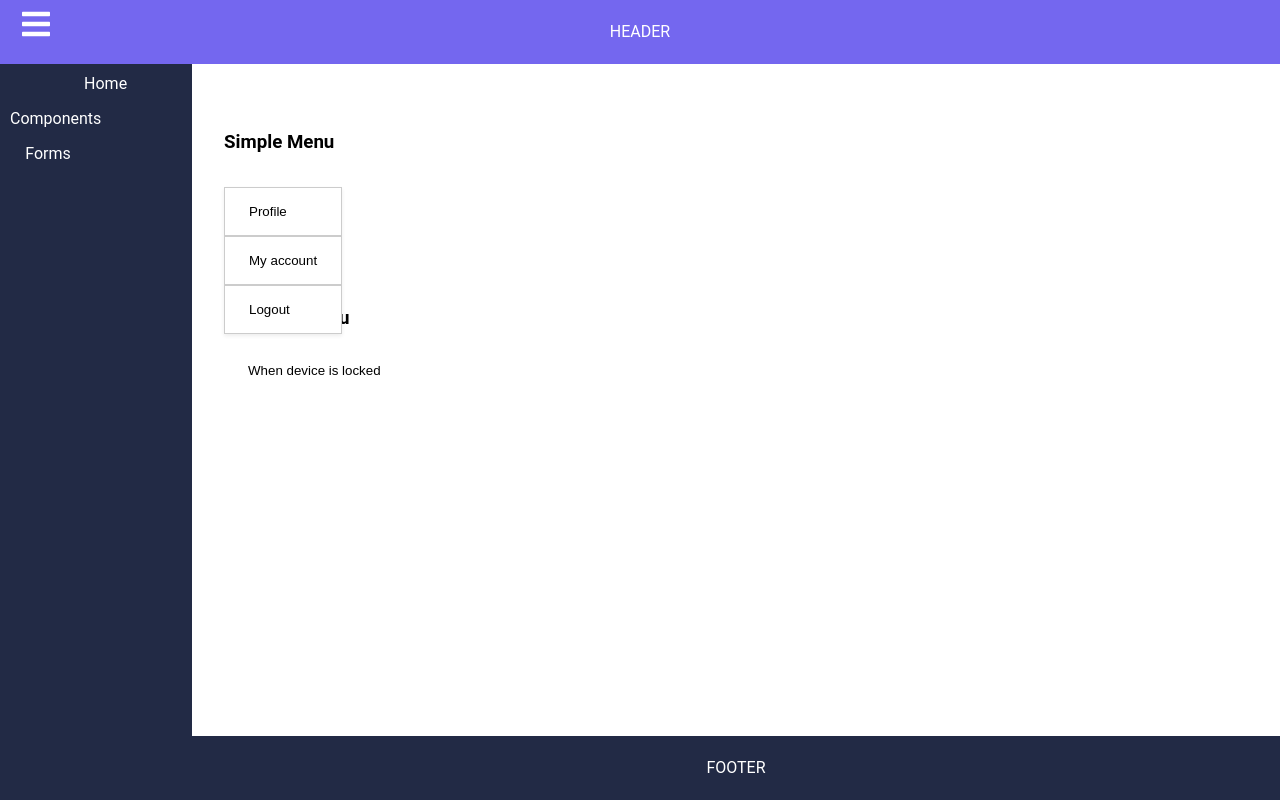
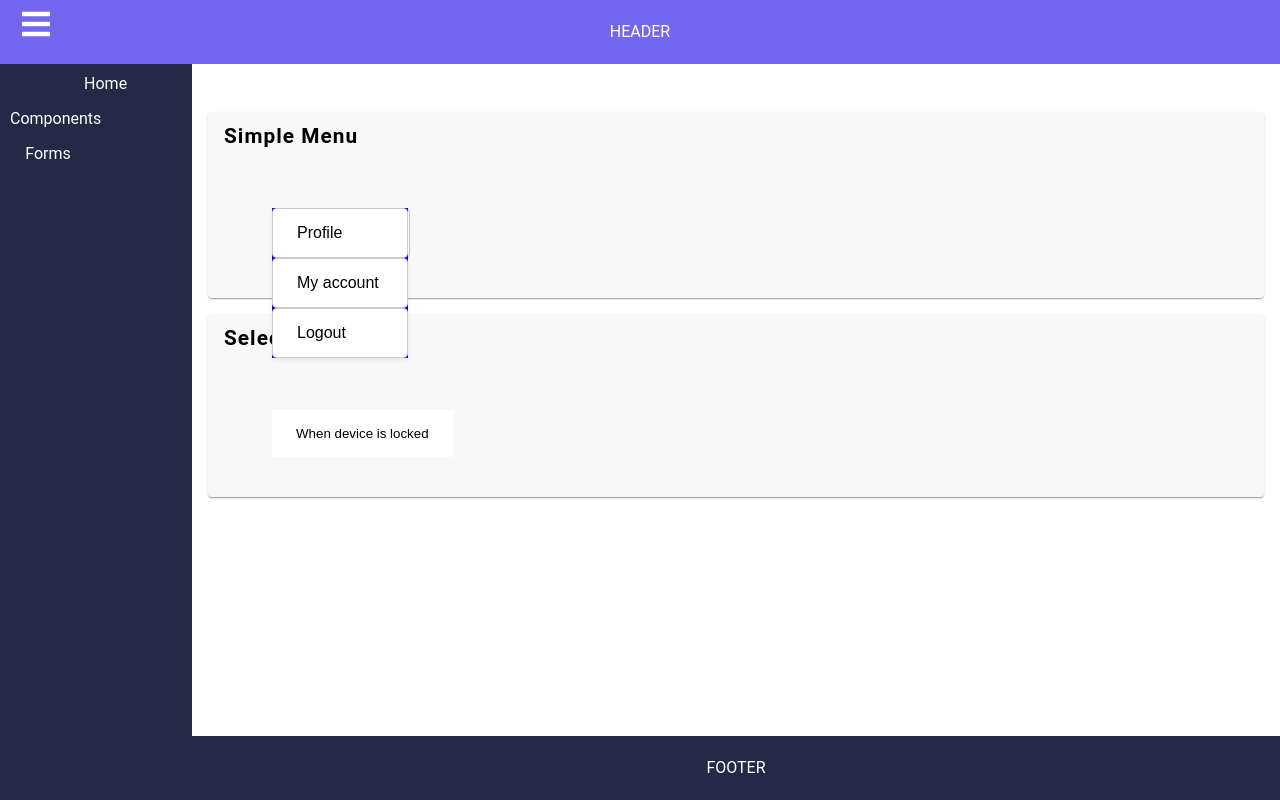
Before and after one commit to rayxsan/portfolio, a React (Create React App) app: page /components/menu in a window 1280 px wide. Both pictures are taken after a click on the button "Open Menu". Built offline with nearby package versions, Linux system fonts and the light colour scheme.

Commit message:
add menu to card, and cards to pages

```diff
--- a/src/Components/Menu/Menu.styled.ts
+++ b/src/Components/Menu/Menu.styled.ts
@@ -46,9 +46,4 @@ export const StyledMenu = styled.div`
   .selected:hover {
     background-color: #eee;
   }
-
-  .header {
-    button {
-    }
-  }
 `;
--- a/src/Components/Menu/Menu.tsx
+++ b/src/Components/Menu/Menu.tsx
@@ -1,9 +1,10 @@
 import React, { FunctionComponent, useState } from "react";
+import Button from "../Button/Button";
 import { StyledMenu } from "./Menu.styled";
 
 interface Props {
   header: string;
-  items: { value: string }[];
+  items: string[];
   primary?: boolean;
   secondary?: boolean;
   type?: "simple" | "selected" | any;
@@ -11,7 +12,8 @@ interface Props {
 
 //TODO:
 // Outsource classNames
-
+// REMOVE  conditional rendering style
+// Recover <Button /> component style in Menu
 const Menu: FunctionComponent<Props> = ({ header, items, type }) => {
   const [openedMenu, setOpenedMenu] = useState(false);
   const [selection, setSelection] = useState("");
@@ -21,7 +23,7 @@ const Menu: FunctionComponent<Props> = ({ header, items, type }) => {
   };
 
   const handleOnChange = () => {
-    setSelection("items[1].value");
+    setSelection(items[1]);
   };
 
   let menu = (
@@ -29,18 +31,15 @@ const Menu: FunctionComponent<Props> = ({ header, items, type }) => {
       onKeyPress={() => setOpenedMenu(!openedMenu)}
       onClick={() => setOpenedMenu(!openedMenu)}
     >
-      <button
-        className={openedMenu ? "hide" : "header"}
-        onClick={() => setOpenedMenu(!openedMenu)}
-      >
+      <Button disabled={openedMenu} clicked={() => setOpenedMenu(!openedMenu)}>
         {header}
-      </button>
+      </Button>
       <ul className={`list ${openedMenu ? "show" : "hide"}`}>
-        {items.map(({ value }, index) => (
+        {items.map((value, index) => (
           <li key={index}>
-            <button onClick={() => handleOptionClick()}>
+            <Button clicked={() => handleOptionClick()}>
               <span>{value}</span>
-            </button>
+            </Button>
           </li>
         ))}
       </ul>
@@ -61,12 +60,9 @@ const Menu: FunctionComponent<Props> = ({ header, items, type }) => {
           <span>{selection}</span>
         </button>
         <ul className={`list ${openedMenu ? "show" : "hide"}`}>
-          {items.map(({ value }, index) => (
+          {items.map((value, index) => (
             <li key={index}>
-              <button
-                onClick={() => handleOptionClick()}
-                onChange={() => handleOnChange()}
-              >
+              <button onClick={() => handleOptionClick()} onChange={() => handleOnChange()}>
                 <span>{value}</span>
               </button>
             </li>
--- a/src/Components/UI/Card/Card.styled.ts
+++ b/src/Components/UI/Card/Card.styled.ts
@@ -7,7 +7,7 @@ export const StyledCard = styled.div`
   box-shadow: 0px 2px 1px -1px rgba(0, 0, 0, 0.2), 0px 1px 1px 0px rgba(0, 0, 0, 0.14),
     0px 1px 3px 0px rgba(0, 0, 0, 0.12);
   box-sizing: border-box;
-  margin: 0 2rem;
+  margin: 1rem;
 
   h3 {
     display: flex;
@@ -20,8 +20,8 @@ export const StyledCard = styled.div`
     white-space: nowrap;
   }
 
-  p {
-    display: flex;
+  p,
+  div {
     padding: 0 1rem 1rem 1rem;
     margin: 0.5rem 0;
     text-align: left;
--- a/src/Components/UI/Card/Card.tsx
+++ b/src/Components/UI/Card/Card.tsx
@@ -3,14 +3,15 @@ import { StyledCard } from "./Card.styled";
 
 interface Props {
   title: string;
-  text: string;
+  text?: string;
 }
 
-const Card: FunctionComponent<Props> = ({ title, text }) => {
+const Card: FunctionComponent<Props> = ({ title, text, children }) => {
   return (
     <StyledCard>
       <h3>{title}</h3>
       <p>{text}</p>
+      {children}
     </StyledCard>
   );
 };
--- a/src/Pages/MenuPage.tsx
+++ b/src/Pages/MenuPage.tsx
@@ -1,5 +1,6 @@
 import React from "react";
 import styled from "styled-components";
+import Card from "../Components/UI/Card/Card";
 import Menu from "../Components/Menu/Menu";
 
 const StyledMenuPage = styled.div`
@@ -8,7 +9,14 @@ const StyledMenuPage = styled.div`
     flex-direction: column;
     align-items: flex-start;
     margin: 1rem 2rem;
-    height: 10rem;
+    position: relative;
+
+    div {
+      position: relative;
+     ul {
+      position: absolute;
+      top: -1rem;
+    }
   }
 `;
 
@@ -17,17 +25,17 @@ const MENUS = [
     name: "Simple Menu",
     type: "simple",
     header: "Open Menu",
-    items: [{ value: "Profile" }, { value: "My account" }, { value: "Logout" }],
+    items: ["Profile", "My account", "Logout"],
   },
   {
     name: "Selected Menu",
     type: "selected",
     header: "When device is locked",
     items: [
-      { value: "Fly to the moon" },
-      { value: "Show all notification content" },
-      { value: "Hide sensitive notification content" },
-      { value: "Hide all notification content" },
+      "Fly to the moon",
+      "Show all notification content",
+      "Hide sensitive notification content",
+      "Hide all notification content",
     ],
   },
 ];
@@ -35,14 +43,15 @@ const MENUS = [
 // TODO
 // outsource styling
 // remove classNames
-// Move <Cards to their page
+
 const MenuPage = () => (
   <StyledMenuPage>
     {MENUS.map(({ name, type, header, items }, index) => (
-      <div key={index} className="menu-wrapper">
-        <h3>{name}</h3>
-        <Menu header={header} type={type} items={items} />
-      </div>
+      <Card title={name}>
+        <div key={index} className="menu-wrapper">
+          <Menu header={header} type={type} items={items} />
+        </div>
+      </Card>
     ))}
   </StyledMenuPage>
 );
```
